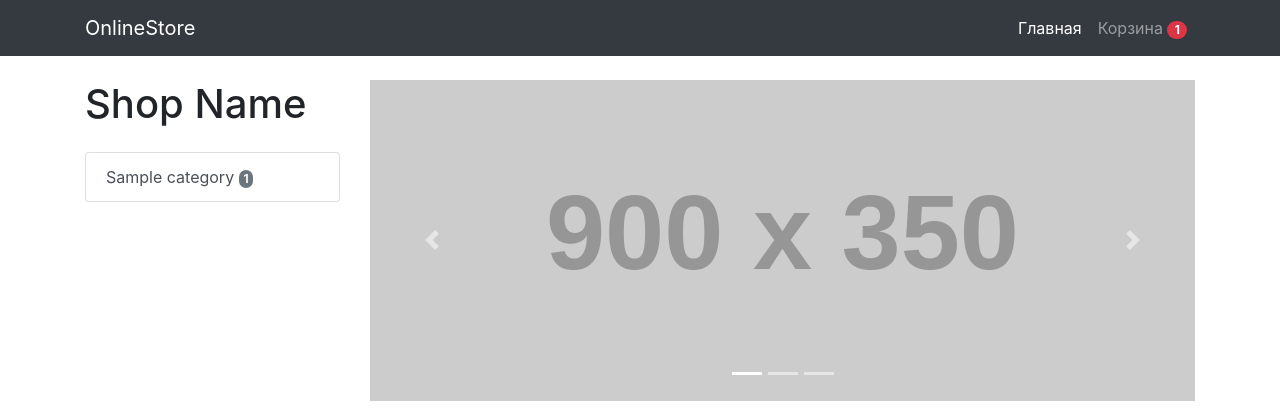
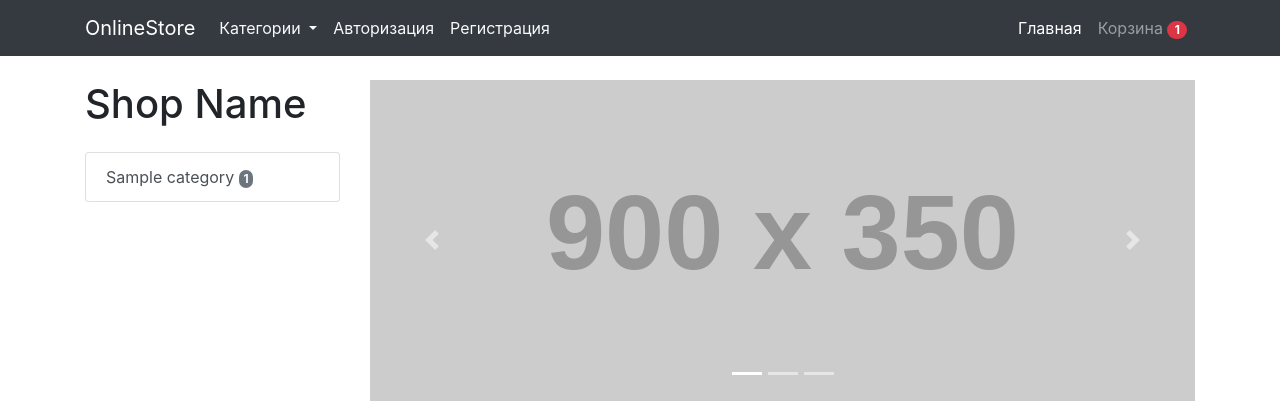
Before and after one commit to SadLaboka/OnlineStoreV2, a Django app: template templates/base.html in a window 1280 px wide. Shown: the top 420 px of the page. Run offline with Django 3.2, Linux system fonts and the light colour scheme; the template is opened without the code that fills it: most values are stand-ins (such as "Sample title", 1, 10 or a date in 2020); grey boxes marked "Sample" are stand-in pictures; grey boxes labelled with a size stand in for pictures from a placeholder-image service; some libraries are stand-ins or nearby versions.

Commit message:
Доработал навбар

```diff
--- a/templates/inc/_nav.html
+++ b/templates/inc/_nav.html
@@ -1,12 +1,42 @@
-
 <!-- Navigation -->
 <nav class="navbar navbar-expand-lg navbar-dark bg-dark fixed-top">
     <div class="container">
         <a class="navbar-brand" href="{% url 'home' %}">OnlineStore</a>
-      <button class="navbar-toggler" type="button" data-toggle="collapse" data-target="#navbarResponsive" aria-controls="navbarResponsive" aria-expanded="false" aria-label="Toggle navigation">
+        <button class="navbar-toggler" type="button" data-toggle="collapse" data-target="#navbarResponsive"
+                aria-controls="navbarResponsive" aria-expanded="false" aria-label="Toggle navigation">
             <span class="navbar-toggler-icon"></span>
         </button>
         <div class="collapse navbar-collapse" id="navbarResponsive">
+            <ul class="navbar-nav">
+                <li class="nav-item dropdown">
+                    <a class="nav-link text-light dropdown-toggle" href="#" id="navbarDropdownMenuLink" role="button"
+                       data-toggle="dropdown" aria-haspopup="true" aria-expanded="false">
+                      Категории
+                    </a>
+                  <div class="dropdown-menu" aria-labelledby="navbarDropdownMenuLink">
+                    {% for category in categories %}
+                    {% if category.product_set.count %}
+                    <a class="dropdown-item" href="{{ category.get_absolute_url }}">{{ category.title }}</a>
+                    {% endif %}
+                    {% endfor %}
+                  </div>
+                </li>
+              {% if not request.user.is_authenticated %}
+                <li>
+                  <a class="nav-link text-light" href="#">Авторизация</a>
+                </li>
+              <li>
+                  <a class="nav-link text-light" href="#">Регистрация</a>
+                </li>
+              {% endif %}
+                <li class="nav-item">
+                  {% if request.user.is_authenticated %}
+                    <span class="navbar text text-light">Здравствуйте, <span class="badge badge-danger">
+                      <a style="text-decoration: none; font-size:14px; color: white;" href="#">{{ request.user.username }}</a>
+                    {% endif %}
+                    </span></span>
+                </li>
+            </ul>
             <ul class="navbar-nav ml-auto">
                 <li class="nav-item active">
                     <a class="nav-link" href="{% url 'home' %}">Главная
```
Lines whose indentation alone changed are shown as unchanged.
